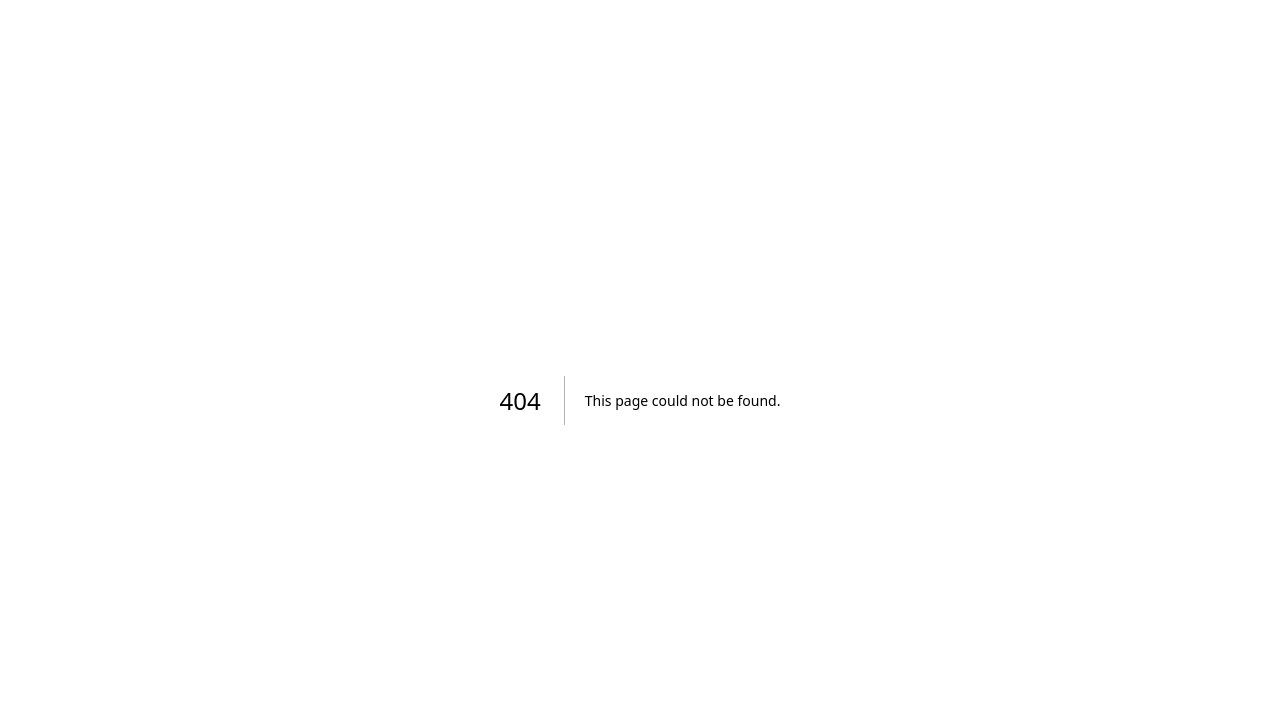
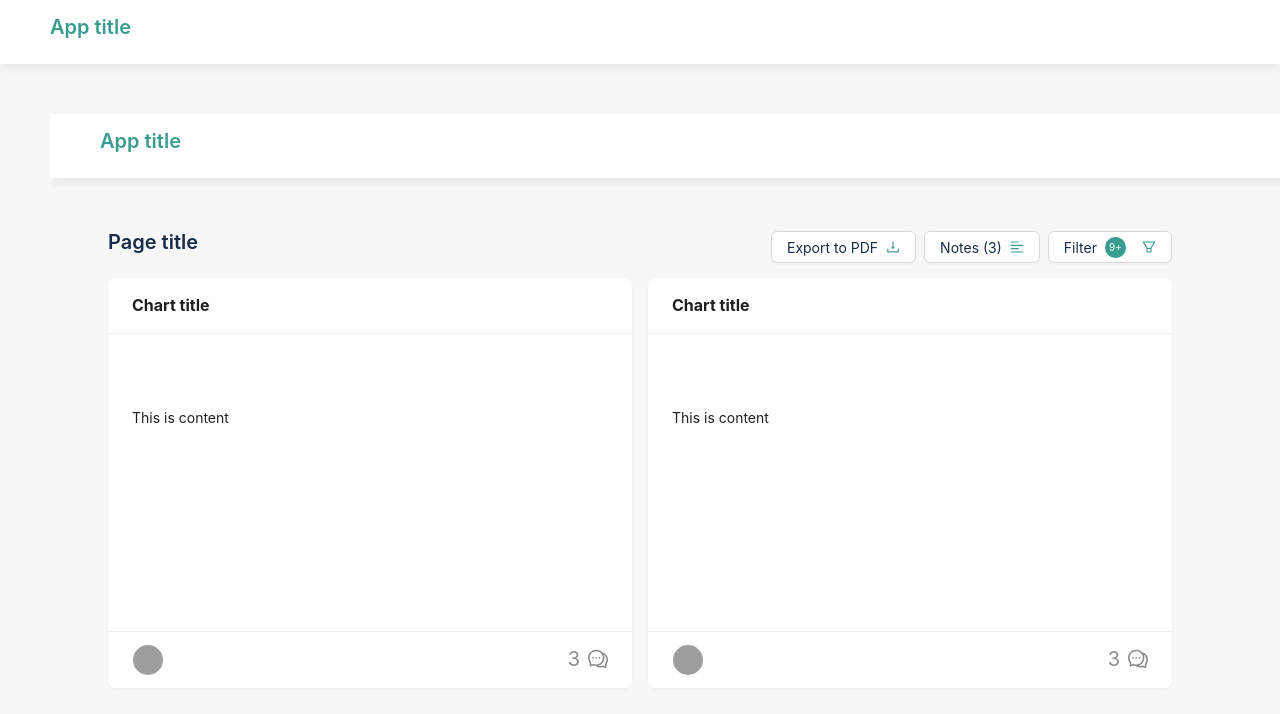
Before and after one commit to LukasDombrovsky/UK-Covid-statistics, a Next.js app: page /dashboard in a window 1280 px wide. Before the commit this address had no page. Shown: the top 714 px of the page. Built offline with nearby package versions, Linux system fonts and the light colour scheme; grey boxes are pictures that could not be loaded.

Commit message:
UI complete + data fetch

```diff
--- /dev/null
+++ b/app/components/card/card.module.scss
@@ -0,0 +1,24 @@
+.card {
+  & :global(.ant-card-head-title) {
+    font-weight: bold;
+  }
+}
+.chart {
+  width: 100%;
+  min-height: 200px;
+  margin-top: 50px;
+}
+
+.actions {
+  padding: 0 24px;
+}
+
+.comment {
+  font-size: 20px;
+
+  &:hover {
+    cursor: pointer;
+    fill: #389d8e;
+    color: #389d8e;
+  }
+}
--- /dev/null
+++ b/app/components/card/card.tsx
@@ -0,0 +1,38 @@
+import React from 'react';
+import styles from './card.module.scss';
+import { Row, Card as AntdCard, Avatar, Space } from 'antd';
+import { CommentOutlined } from '@ant-design/icons';
+
+export interface CardProps {
+  children?: React.ReactNode;
+}
+
+const Card: React.FC<CardProps> = (props: CardProps) => {
+  const { children } = props;
+
+  return (
+    <AntdCard
+      className={styles.card}
+      title='Chart title'
+      bordered={false}
+      actions={[
+        <Row
+          key='comments'
+          justify='space-between'
+          align='middle'
+          className={styles.actions}
+        >
+          <Avatar src='https://xsgames.co/randomusers/avatar.php?g=pixel' />
+
+          <Space className={styles.comment}>
+            3 <CommentOutlined />
+          </Space>
+        </Row>,
+      ]}
+    >
+      <div className={styles.chart}>{children}</div>
+    </AntdCard>
+  );
+};
+
+export default Card;
--- /dev/null
+++ b/app/components/circleCounter/circleCount.tsx
@@ -0,0 +1,19 @@
+import React from 'react';
+import styles from './circleCounter.module.scss';
+
+export interface CircleCounterProps {
+  count: number;
+}
+
+const CircleCounter: React.FC<CircleCounterProps> = (
+  props: CircleCounterProps
+) => {
+  const { count } = props;
+
+  return (
+    <div className={styles.circle}>
+      <div className={styles.number}>{count > 9 ? '9+' : count}</div>
+    </div>
+  );
+};
+export default CircleCounter;
--- /dev/null
+++ b/app/components/circleCounter/circleCounter.module.scss
@@ -0,0 +1,14 @@
+.circle {
+  width: 21px;
+  height: 21px;
+  border-radius: 50%;
+  display: flex;
+  justify-content: center;
+  align-items: center;
+  background-color: #389d8e;
+}
+
+.number {
+  font-size: 10px;
+  color: white;
+}
--- /dev/null
+++ b/app/dashboard/layout.tsx
@@ -0,0 +1,23 @@
+'use client';
+
+import { Layout, Typography } from 'antd';
+
+import styles from './styles.module.scss';
+
+const { Title } = Typography;
+
+const { Header, Content } = Layout;
+
+const DashboardLayout: React.FC<{ children: React.ReactNode }> = (props) => {
+  const { children } = props;
+
+  return (
+    <Layout>
+      <Header className={styles.header}>
+        <Title level={4}>App title</Title>
+      </Header>
+      <Content className={styles.content}>{children}</Content>
+    </Layout>
+  );
+};
+export default DashboardLayout;
--- /dev/null
+++ b/app/dashboard/page.tsx
@@ -0,0 +1,56 @@
+'use client';
+
+import { Button, Col, Row, Space, Typography } from 'antd';
+import {
+  AlignLeftOutlined,
+  DownloadOutlined,
+  FilterOutlined,
+} from '@ant-design/icons';
+
+import CircleCounter from '../components/circleCounter/circleCount';
+import Card from '../components/card/card';
+import styles from './styles.module.scss';
+import DashboardLayout from './layout';
+
+const { Title } = Typography;
+
+export interface DashboardPageProps {
+  data: any[];
+}
+
+const DashboardPage: React.FC<DashboardPageProps> = (
+  props: DashboardPageProps
+) => {
+  const { data } = props;
+
+  return (
+    <DashboardLayout>
+      <Row gutter={[16, 12]} style={{ width: '100%', maxWidth: '1200px' }}>
+        <Col span={24} className={styles.panel}>
+          <Title level={4}>Page title</Title>
+          <Space wrap>
+            <Button>
+              Export to PDF <DownloadOutlined />
+            </Button>
+            <Button>
+              Notes (3) <AlignLeftOutlined />
+            </Button>
+            <Button>
+              <Space>
+                Filter <CircleCounter count={10} /> <FilterOutlined />
+              </Space>
+            </Button>
+          </Space>
+        </Col>
+        <Col xs={24} lg={12}>
+          <Card>This is content</Card>
+        </Col>
+        <Col xs={24} lg={12}>
+          <Card>This is content</Card>
+        </Col>
+      </Row>
+    </DashboardLayout>
+  );
+};
+
+export default DashboardPage;
--- /dev/null
+++ b/app/dashboard/styles.module.scss
@@ -0,0 +1,62 @@
+.header {
+  height: 64px;
+  width: 100%;
+  position: fixed;
+  display: flex;
+  flex-direction: row;
+  align-items: center;
+  justify-content: flex-start;
+  background-color: white;
+  box-shadow: 0 8px 6px -2px rgba(0, 0, 0, 0.05);
+
+  & :global(.ant-typography) {
+    color: #389d8e;
+  }
+}
+
+.content {
+  min-height: calc(100vh - 64px);
+  width: 100%;
+  margin-top: 64px;
+  padding: 50px;
+  background-color: #f7f7f8;
+  display: flex;
+  align-items: flex-start;
+  justify-content: center;
+}
+
+.container {
+  display: flex;
+  align-items: flex-start;
+  justify-content: center;
+  width: 100%;
+  height: 100%;
+}
+
+.panel {
+  display: flex;
+  flex-direction: row;
+  align-items: center;
+  justify-content: space-between;
+
+  & :global(.ant-typography) {
+    color: #182d48;
+  }
+
+  & button {
+    color: #182d48;
+
+    & svg {
+      fill: #389d8e;
+    }
+
+    &:hover:global(.ant-btn) {
+      color: #389d8e;
+      border-color: #389d8e;
+
+      & svg {
+        fill: #389d8e;
+      }
+    }
+  }
+}
--- a/package.json
+++ b/package.json
@@ -9,6 +9,7 @@
     "lint": "next lint"
   },
   "dependencies": {
+    "@ant-design/icons": "^5.1.4",
     "@antv/g2": "^5.0.13",
     "@trpc/client": "^10.31.0",
     "@trpc/server": "^10.31.0",
```
Also changed, not shown: app/page.module.scss (deleted, +0 -23 lines), app/page.tsx (+35 -42 lines), 1 other file (tests, documents, lock files or other folders).
